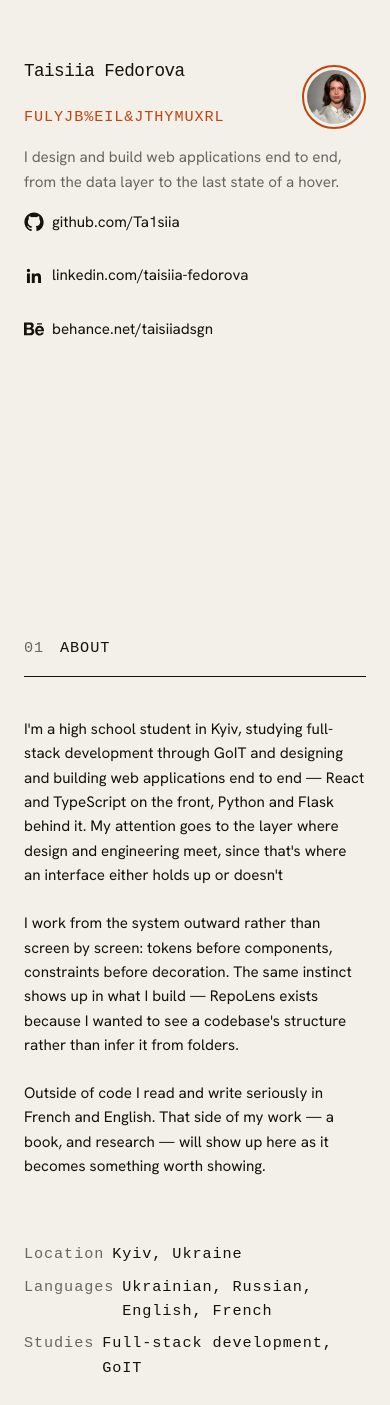
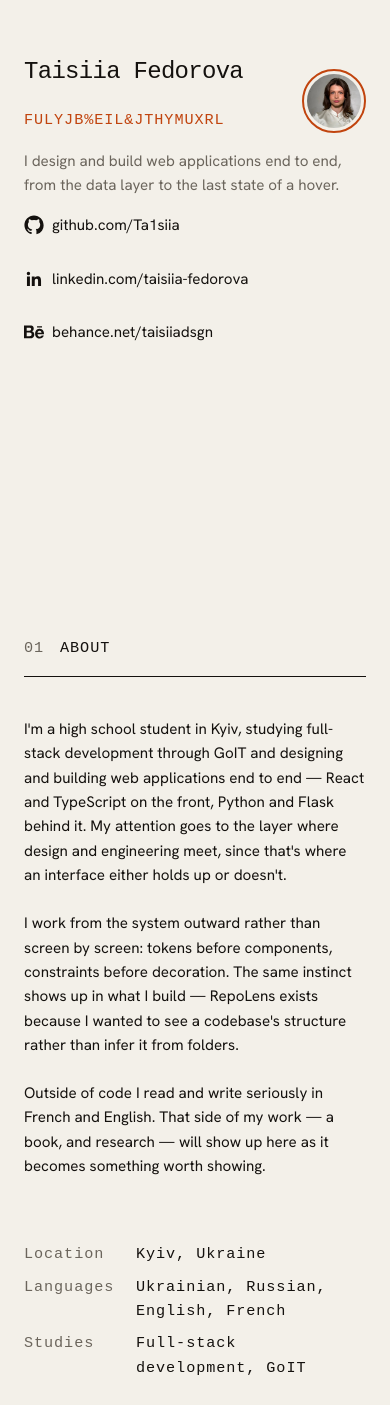
Before and after one commit to Ta1siia/my-portfolio-website, a React (Vite) app: page / in a window 390 px wide. Shown: the part 163-1568 px from the top of the page. Built offline with nearby package versions, Linux system fonts and the light colour scheme; a web font is replaced by a local one.

Commit message:
refactor: rewrite responsive styles mobile-first and fix grid alignment

```diff
--- a/src/components/About/About.module.css
+++ b/src/components/About/About.module.css
@@ -10,9 +10,9 @@
 }
 
 .facts {
-  display: flex;
-  flex-direction: column;
-  gap: var(--sp-1);
+  display: grid;
+  grid-template-columns: 6rem 1fr;
+  gap: var(--sp-1) var(--sp-2);
   margin: 0;
   margin-block-start: var(--sp-4);
   font-family: var(--font-mono);
@@ -21,8 +21,7 @@
 }
 
 .fact {
-  display: flex;
-  gap: var(--sp-1);
+  display: contents;
 }
 
 .fact dt {
--- a/src/components/About/About.tsx
+++ b/src/components/About/About.tsx
@@ -2,7 +2,7 @@ import type { QuickFact } from "../../types";
 import styles from "./About.module.css";
 
 const PARAGRAPHS: string[] = [
-  "I'm a high school student in Kyiv, studying full-stack development through GoIT and designing and building web applications end to end — React and TypeScript on the front, Python and Flask behind it. My attention goes to the layer where design and engineering meet, since that's where an interface either holds up or doesn't",
+  "I'm a high school student in Kyiv, studying full-stack development through GoIT and designing and building web applications end to end — React and TypeScript on the front, Python and Flask behind it. My attention goes to the layer where design and engineering meet, since that's where an interface either holds up or doesn't.",
   "I work from the system outward rather than screen by screen: tokens before components, constraints before decoration. The same instinct shows up in what I build — RepoLens exists because I wanted to see a codebase's structure rather than infer it from folders.",
   "Outside of code I read and write seriously in French and English. That side of my work — a book, and research — will show up here as it becomes something worth showing.",
 ];
--- a/src/components/Contact/Contact.module.css
+++ b/src/components/Contact/Contact.module.css
@@ -70,6 +70,8 @@
 .dot {
   inline-size: 0.5em;
   block-size: 0.5em;
+  aspect-ratio: 1 / 1;
+  flex-shrink: 0;
   border-radius: 50%;
   background: var(--signal);
 }
--- a/src/components/Hero/Hero.module.css
+++ b/src/components/Hero/Hero.module.css
@@ -39,7 +39,7 @@
   margin: 0;
   white-space: nowrap;
   font-family: var(--font-display);
-  font-size: 1.1rem;
+  font-size: 1.5rem;
   font-weight: 500;
   letter-spacing: var(--tracking-display);
   line-height: var(--leading-tight);
--- a/src/components/Skills/Skills.module.css
+++ b/src/components/Skills/Skills.module.css
@@ -22,7 +22,6 @@
 .label {
   display: block;
   text-align: left;
-  vertical-align: top;
   padding-block-end: var(--sp-1);
   font-family: var(--font-mono);
   font-size: var(--step--1);
--- a/src/components/Work/Work.module.css
+++ b/src/components/Work/Work.module.css
@@ -40,7 +40,7 @@
 
 .spec {
   display: grid;
-  grid-template-columns: auto 1fr;
+  grid-template-columns: 4.5rem 1fr;
   gap: var(--sp-1) var(--sp-2);
   margin: 0 0 var(--sp-2);
   font-family: var(--font-mono);
```
